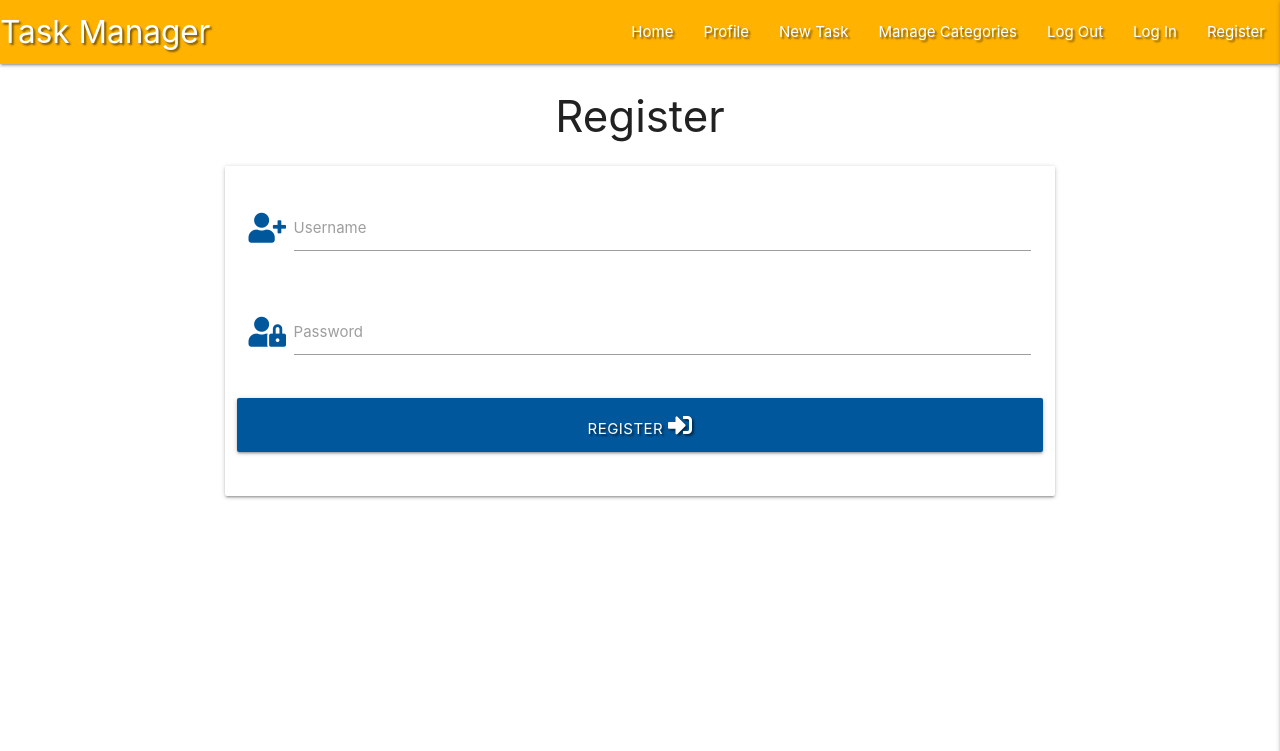
After one commit to 8Stringking/Task-Management, a Flask app: page /register in a window 1280 px wide. The commit adds this page. Shown: the top 751 px of the page. Run offline with Flask 2, Linux system fonts and the light colour scheme; some libraries are stand-ins or nearby versions.

Commit message:
added register template

```diff
--- a/app.py
+++ b/app.py
@@ -4,6 +4,7 @@ from flask import (
     redirect, request, session, url_for)
 from flask_pymongo import PyMongo
 from bson.objectid import ObjectId
+from werkzeug.security import generate_password_hash, check_password_hash
 if os.path.exists("env.py"):
     import env
 
@@ -18,10 +19,15 @@ mongo = PyMongo(app)
 
 
 @app.route("/")
-@app.route("/get_tasks")
+@app.route("/get_tasks") #builds homepage
 def get_tasks():
     tasks = mongo.db.tasks.find()
     return render_template("tasks.html", tasks=tasks)
+
+
+@app.route("/register", methods = ["GET", "POST"])
+def register():
+    return render_template("register.html")
 
 
 if __name__ == "__main__":
--- a/templates/base.html
+++ b/templates/base.html
@@ -28,7 +28,7 @@
                     <li><a href="#">Manage Categories</a></li>
                     <li><a href="#">Log Out</a></li>
                     <li><a href="#">Log In</a></li>
-                    <li><a href="#">Register</a></li>
+                    <li><a href="{{ url_for('register')}}">Register</a></li>
                 </ul>
             </div>
         </nav>
@@ -41,7 +41,7 @@
             <li><a href="#">Manage Categories</a></li>
             <li><a href="#">Log Out</a></li>
             <li><a href="#">Log In</a></li>
-            <li><a href="#">Register</a></li>
+            <li><a href="{{ url_for('register')}}">Register</a></li>
         </ul>
     </header>
 
--- /dev/null
+++ b/templates/register.html
@@ -0,0 +1,35 @@
+{% extends "base.html" %}
+{% block content %}
+
+    <h3 class="center-align">Register</h3>
+
+    <div class="row">
+        <form class="col s12 m8 offset-m2" method="POST" action="{{ url_for('register') }}">
+            <div class="card-panel">
+                <div class="row">
+                    <!--username field-->
+                    <div class="input-field col s12">
+                        <i class="fas fa-user-plus prefix light-blue-text text-darken-4"></i>
+                        <input id="username" name="username" type="text" class="validate">
+                        <label for="username">Username</label>
+                      </div>
+                </div>
+                <!--password field-->
+                <div class="row">
+                    <div class="input-field col s12">
+                        <i class="fas fa-user-lock prefix light-blue-text text-darken-4"></i>
+                        <input id="password" name ="password" type="password" class="validate">
+                        <label for="password">Password</label>
+                    </div>
+                </div>
+                <!--register button-->
+                <div class="row">
+                    <button type="submit" class="col s12 btn-large light-blue darken-4 text-shadow">
+                        Register <i class="fas fa-sign-in-alt"></i>
+                    </button>
+                </div>
+            </div>
+        </form>
+    </div>
+
+{% endblock %}
```
